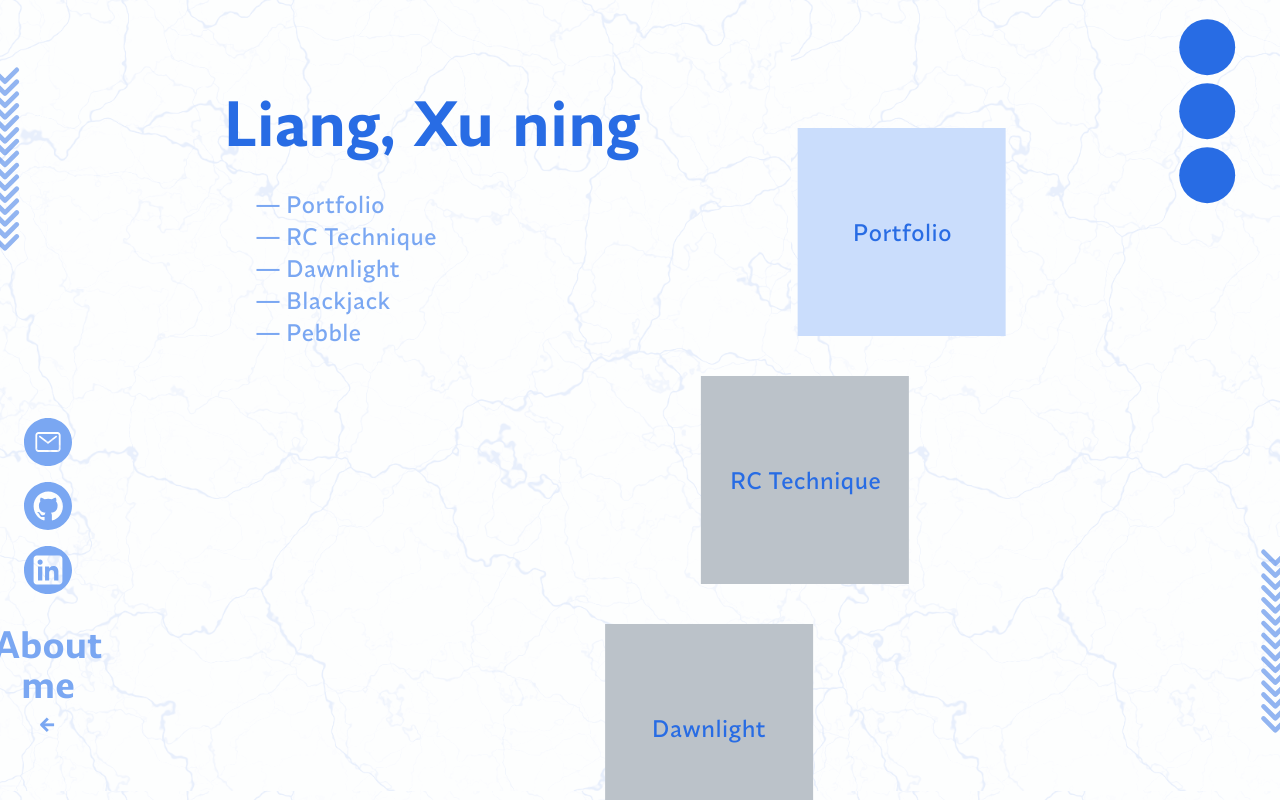
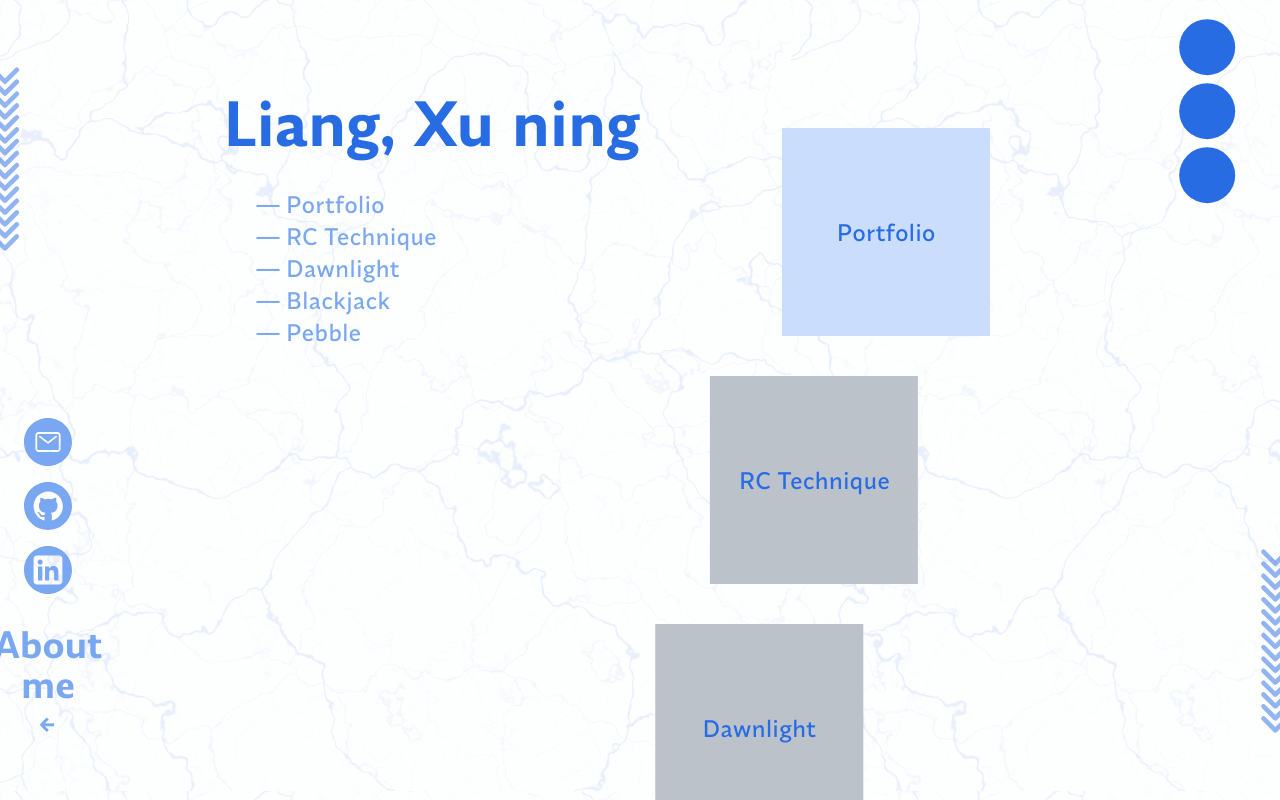
Before and after one commit to Ch3ru09/portfolio, a Next.js app: page / in a window 1280 px wide. Shown: the top 800 px of the page. Built offline with nearby package versions, Linux system fonts and the light colour scheme.

Commit message:
changed easing function for cards

```diff
--- a/src/components/(home)/Card.tsx
+++ b/src/components/(home)/Card.tsx
@@ -1,6 +1,12 @@
 "use client";
 
-import { motion, useScroll, useSpring, useTransform } from "motion/react";
+import {
+  cubicBezier,
+  motion,
+  useScroll,
+  useSpring,
+  useTransform,
+} from "motion/react";
 import Link from "next/link";
 import { Project } from "./Cards";
 import { useRef } from "react";
@@ -20,11 +26,13 @@ export default function Card({ x }: { x: Project }) {
     springY,
     [0, 1],
     ["0%", "100%"],
+    { ease: cubicBezier(0.17, 0.67, 0.83, 0.67) },
   );
   const translate = useTransform(
     springY,
     [0, 1],
     ["0% 0%", "-100% 0%"],
+    { ease: cubicBezier(0.17, 0.67, 0.83, 0.67) },
   );
   // const scale = useTransform(
   //   springY,
```
